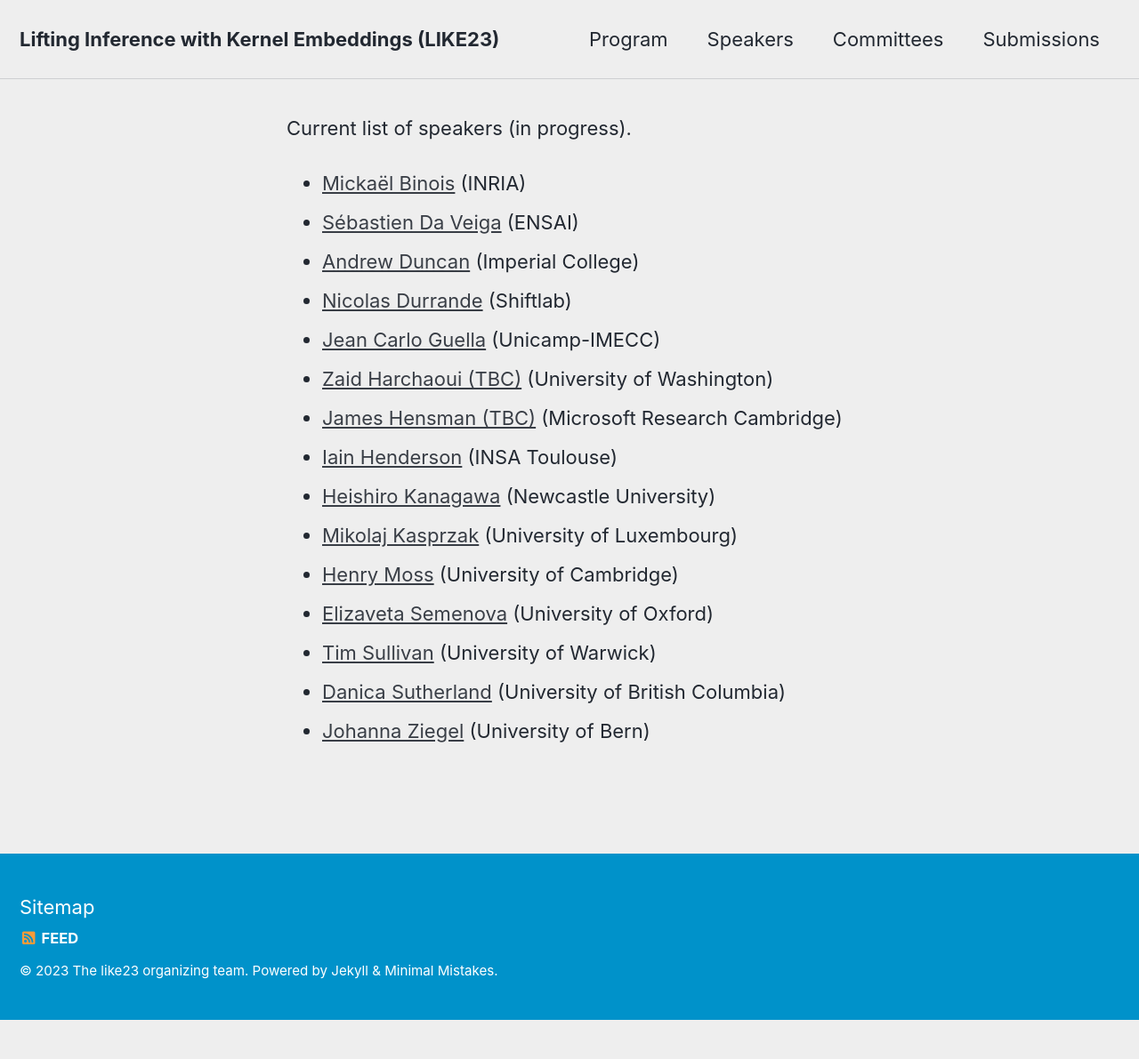
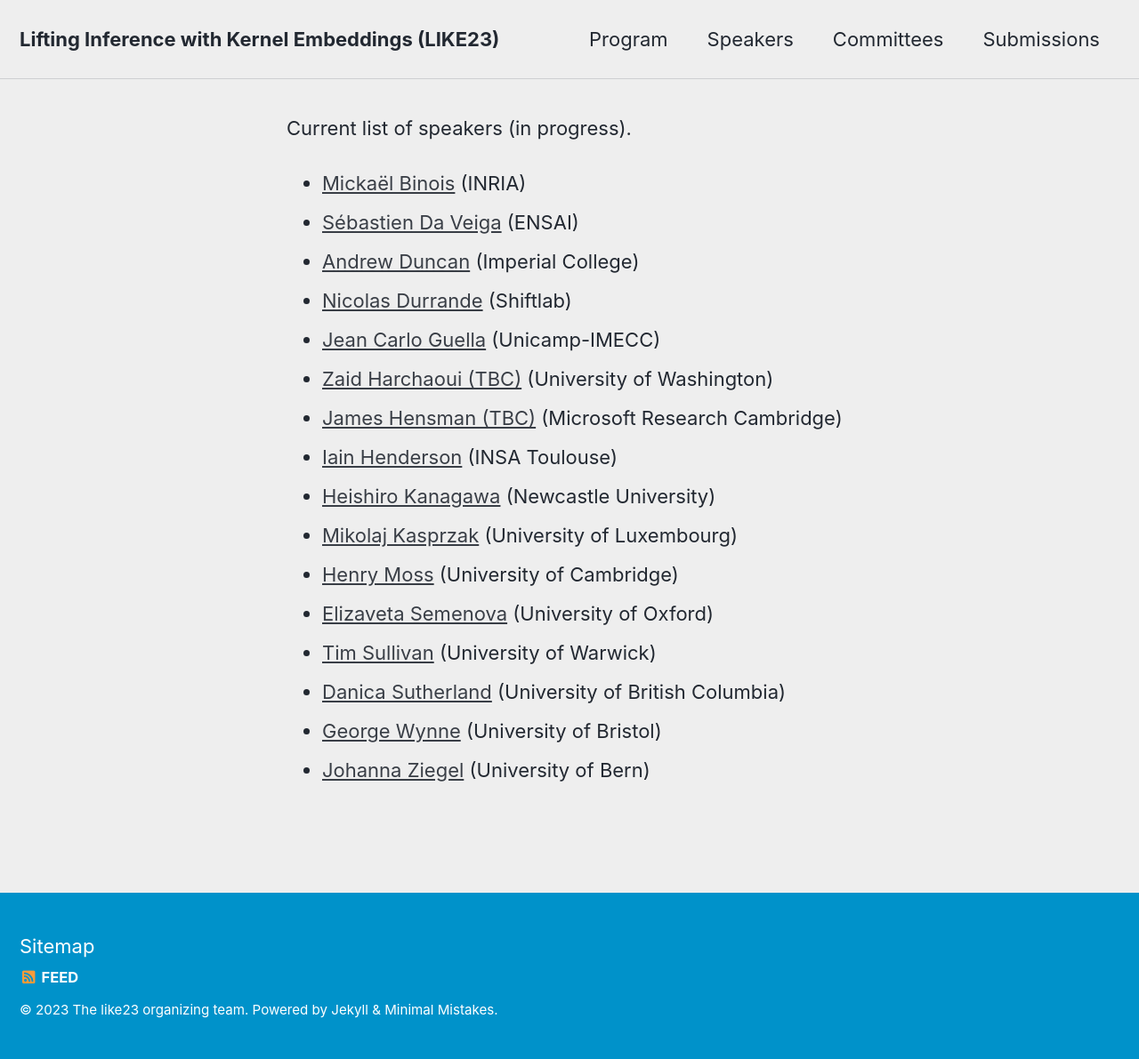
Before and after one commit to LIKE23-Bern/LIKE23-Bern.github.io, a Jekyll site: the page built from _pages/speakers.md, in a window 1280 px wide. Shown: the whole page at 89% size. Built offline with Jekyll 4.4.1, drawn with Linux system fonts in a browser that asks for light colours; cached includes are drawn as plain includes; before the commit the page ends 1147 px from its top, so only the background shows below that.

Commit message:
Update speakers.md

```diff
--- a/_pages/speakers.md
+++ b/_pages/speakers.md
@@ -21,4 +21,5 @@ Current list of speakers (in progress).
   * [Elizaveta Semenova](https://www.elizaveta-semenova.com/) (University of Oxford)
   * [Tim Sullivan](http://www.tjsullivan.org.uk/) (University of Warwick)
   * [Danica Sutherland](https://djsutherland.ml/) (University of British Columbia)
+  * [George Wynne](https://georgewynne.github.io/) (University of Bristol)
   * [Johanna Ziegel](https://www.imsv.unibe.ch/ueber_uns/personen/prof_dr_ziegel_johanna/index_ger.html) (University of Bern)
```
